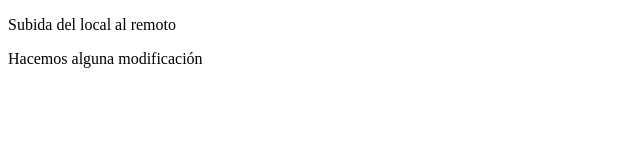
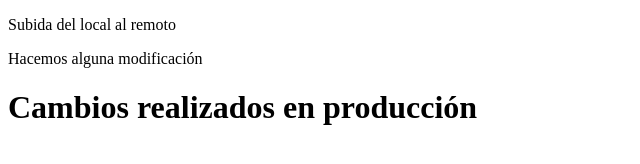
Before and after one commit to alvaritop3/Tarea4-Clientes-Git, a plain HTML site: page index.html in a window 1280 px wide. Shown: the whole page, without its empty margins (0-640 px from the left). Drawn offline with Linux system fonts and the light colour scheme.

Commit message:
commit deproduccion

```diff
--- a/index.html
+++ b/index.html
@@ -9,5 +9,6 @@
 <body>
     <p>Subida del local al remoto</p>
     <p>Hacemos alguna modificación</p>
+    <h1>Cambios realizados en producción</h1>
 </body>
 </html>
```
